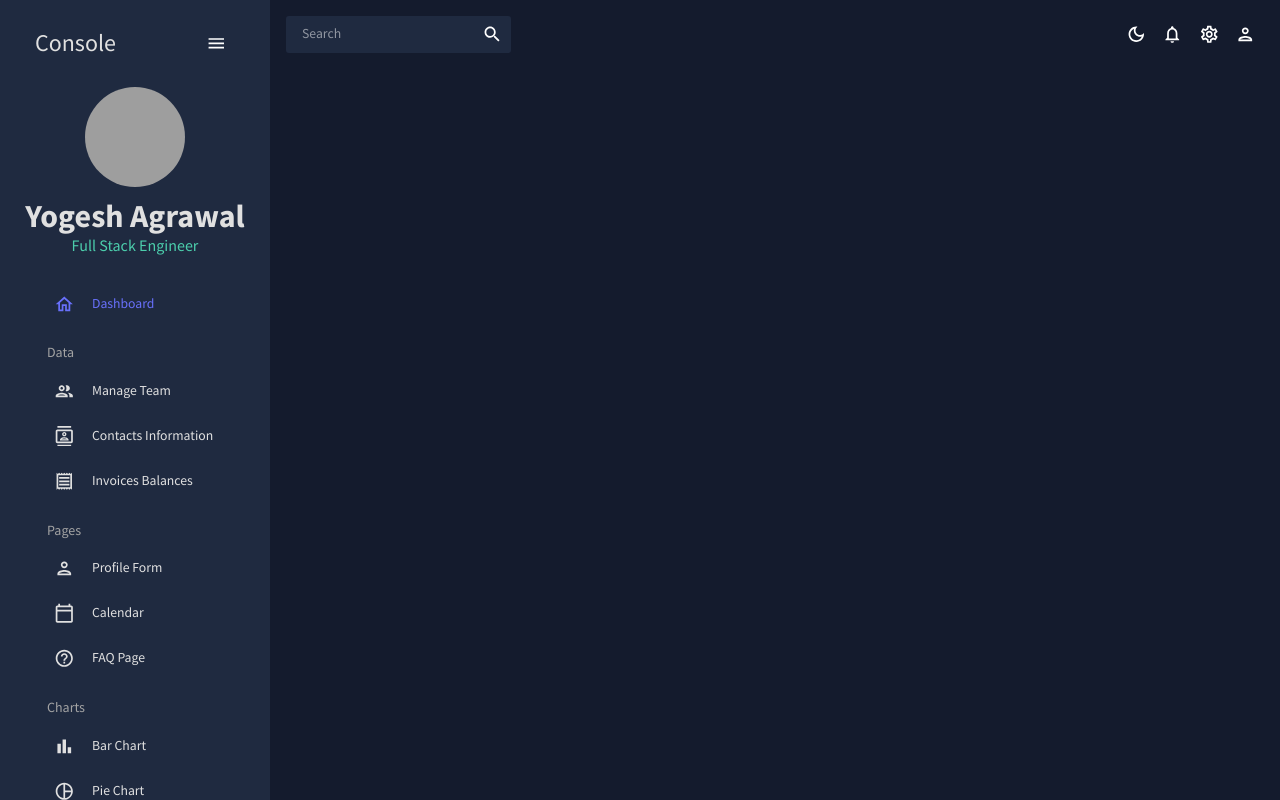
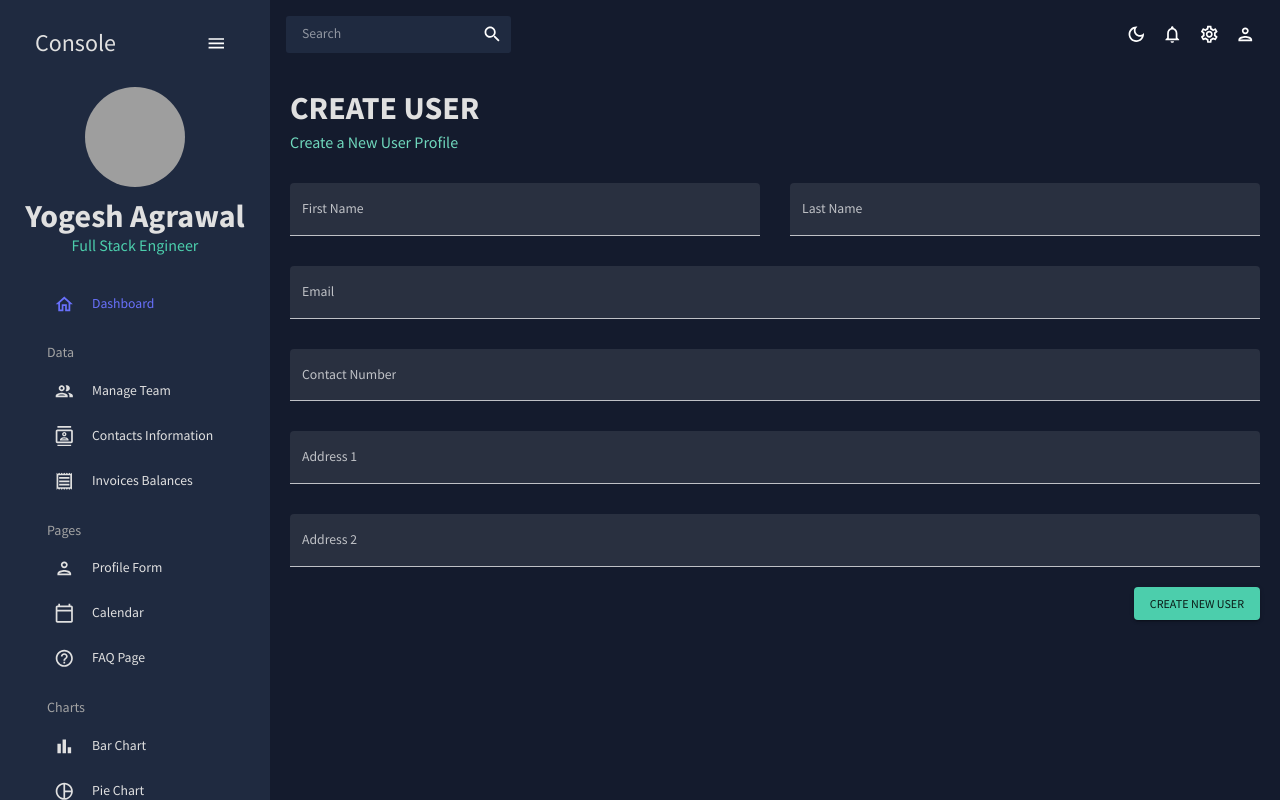
Before and after one commit to yogeshagrawal50/console, a React (Create React App) app: page /form in a window 1280 px wide. Built offline with nearby package versions, Linux system fonts and the light colour scheme; grey boxes are pictures that could not be loaded.

Commit message:
profile form

```diff
--- a/src/App.js
+++ b/src/App.js
@@ -1,15 +1,15 @@
 import "./App.css";
-import { ColorModeContext, useMode } from './theme';
+import { ColorModeContext, useMode } from "./theme";
 import { CssBaseline, ThemeProvider } from "@mui/material";
 import { Routes, Route } from "react-router-dom";
-import Topbar from './pages/global/Topbar'
+import Topbar from "./pages/global/Topbar";
 import Sidebar from "./pages/global/Sidebar";
 import Dashboard from "./pages/dashboard";
 import Team from "./pages/team";
-// import Invoices from "./pages/invoices";
-// import Contacts from "./pages/contacts";
+import Invoices from "./pages/invoices";
+import Contacts from "./pages/contacts";
 // import Bar from "./pages/bar";
-// import Form from "./pages/form";
+import Form from "./pages/form";
 // import Line from "./pages/line";
 // import Pie from "./pages/pie";
 // import FAQ from "./pages/faq";
@@ -30,10 +30,10 @@
             <Routes>
               <Route path="/" element={<Dashboard />} />
               <Route path="/team" element={<Team />} />
-              {/* <Route path="/contacts" element={<Contacts />} />
+              <Route path="/contacts" element={<Contacts />} />
               <Route path="/invoices" element={<Invoices />} />
               <Route path="/form" element={<Form />} />
-              <Route path="/bar" element={<Bar />} />
+              {/*<Route path="/bar" element={<Bar />} />
               <Route path="/pie" element={<Pie />} />
               <Route path="/line" element={<Line />} />
               <Route path="/faq" element={<FAQ />} />
--- /dev/null
+++ b/src/pages/form/index.jsx
@@ -0,0 +1,155 @@
+import { Box, Button, TextField } from "@mui/material";
+import { Formik } from "formik";
+import * as yup from "yup";
+import useMediaQuery from "@mui/material/useMediaQuery";
+import Header from "../../components/Header";
+
+const Form = () => {
+  const isNonMobile = useMediaQuery("(min-width:600px)");
+
+  const handleFormSubmit = (values) => {
+    console.log(values);
+  };
+
+  return (
+    <Box m="20px">
+      <Header title="CREATE USER" subtitle="Create a New User Profile" />
+
+      <Formik
+        onSubmit={handleFormSubmit}
+        initialValues={initialValues}
+        validationSchema={checkoutSchema}
+      >
+        {({
+          values,
+          errors,
+          touched,
+          handleBlur,
+          handleChange,
+          handleSubmit,
+        }) => (
+          <form onSubmit={handleSubmit}>
+            <Box
+              display="grid"
+              gap="30px"
+              gridTemplateColumns="repeat(4, minmax(0, 1fr))"
+              sx={{
+                "& > div": { gridColumn: isNonMobile ? undefined : "span 4" },
+              }}
+            >
+              <TextField
+                fullWidth
+                variant="filled"
+                type="text"
+                label="First Name"
+                onBlur={handleBlur}
+                onChange={handleChange}
+                value={values.firstName}
+                name="firstName"
+                error={!!touched.firstName && !!errors.firstName}
+                helperText={touched.firstName && errors.firstName}
+                sx={{ gridColumn: "span 2" }}
+              />
+              <TextField
+                fullWidth
+                variant="filled"
+                type="text"
+                label="Last Name"
+                onBlur={handleBlur}
+                onChange={handleChange}
+                value={values.lastName}
+                name="lastName"
+                error={!!touched.lastName && !!errors.lastName}
+                helperText={touched.lastName && errors.lastName}
+                sx={{ gridColumn: "span 2" }}
+              />
+              <TextField
+                fullWidth
+                variant="filled"
+                type="text"
+                label="Email"
+                onBlur={handleBlur}
+                onChange={handleChange}
+                value={values.email}
+                name="email"
+                error={!!touched.email && !!errors.email}
+                helperText={touched.email && errors.email}
+                sx={{ gridColumn: "span 4" }}
+              />
+              <TextField
+                fullWidth
+                variant="filled"
+                type="text"
+                label="Contact Number"
+                onBlur={handleBlur}
+                onChange={handleChange}
+                value={values.contact}
+                name="contact"
+                error={!!touched.contact && !!errors.contact}
+                helperText={touched.contact && errors.contact}
+                sx={{ gridColumn: "span 4" }}
+              />
+              <TextField
+                fullWidth
+                variant="filled"
+                type="text"
+                label="Address 1"
+                onBlur={handleBlur}
+                onChange={handleChange}
+                value={values.address1}
+                name="address1"
+                error={!!touched.address1 && !!errors.address1}
+                helperText={touched.address1 && errors.address1}
+                sx={{ gridColumn: "span 4" }}
+              />
+              <TextField
+                fullWidth
+                variant="filled"
+                type="text"
+                label="Address 2"
+                onBlur={handleBlur}
+                onChange={handleChange}
+                value={values.address2}
+                name="address2"
+                error={!!touched.address2 && !!errors.address2}
+                helperText={touched.address2 && errors.address2}
+                sx={{ gridColumn: "span 4" }}
+              />
+            </Box>
+            <Box display="flex" justifyContent="end" mt="20px">
+              <Button type="submit" color="secondary" variant="contained">
+                Create New User
+                {console.log(values.address2, values.address1)}
+              </Button>
+            </Box>
+          </form>
+        )}
+      </Formik>
+    </Box>
+  );
+};
+
+const phoneRegExp =
+  /^((\+[1-9]{1,4}[ -]?)|(\([0-9]{2,3}\)[ -]?)|([0-9]{2,4})[ -]?)*?[0-9]{3,4}[ -]?[0-9]{3,4}$/;
+
+const checkoutSchema = yup.object().shape({
+  firstName: yup.string().required("required"),
+  lastName: yup.string().required("required"),
+  email: yup.string().email("invalid email").required("required"),
+  contact: yup
+    .string()
+    .matches(phoneRegExp, "Phone number is not valid")
+    .required("required"),
+  address1: yup.string().required("required"),
+  address2: yup.string().required("required"),
+});
+const initialValues = {
+  firstName: "",
+  lastName: "",
+  email: "",
+  contact: "",
+  address1: "",
+  address2: "",
+};
+
+export default Form;
--- /dev/null
+++ b/src/pages/invoices/index.jsx
@@ -0,0 +1,83 @@
+import { Box, Typography, useTheme } from "@mui/material";
+import { DataGrid } from "@mui/x-data-grid";
+import { tokens } from "../../theme";
+import { mockDataInvoices } from "../../data/mockData";
+import Header from "../../components/Header";
+
+const Invoices = () => {
+  const theme = useTheme();
+  const colors = tokens(theme.palette.mode);
+  const columns = [
+    { field: "id", headerName: "ID" },
+    {
+      field: "name",
+      headerName: "Name",
+      flex: 1,
+      cellClassName: "name-column--cell",
+    },
+    {
+      field: "phone",
+      headerName: "Phone Number",
+      flex: 1,
+    },
+    {
+      field: "email",
+      headerName: "Email",
+      flex: 1,
+    },
+    {
+      field: "cost",
+      headerName: "Cost",
+      flex: 1,
+      renderCell: (params) => (
+        <Typography color={colors.greenAccent[500]}>
+          ${params.row.cost}
+        </Typography>
+      ),
+    },
+    {
+      field: "date",
+      headerName: "Date",
+      flex: 1,
+    },
+  ];
+
+  return (
+    <Box m="20px">
+      <Header title="INVOICES" subtitle="List of Invoice Balances" />
+      <Box
+        m="40px 0 0 0"
+        height="75vh"
+        sx={{
+          "& .MuiDataGrid-root": {
+            border: "none",
+          },
+          "& .MuiDataGrid-cell": {
+            borderBottom: "none",
+          },
+          "& .name-column--cell": {
+            color: colors.greenAccent[300],
+          },
+          "& .MuiDataGrid-columnHeaders": {
+            backgroundColor: colors.blueAccent[700],
+            borderBottom: "none",
+          },
+          "& .MuiDataGrid-virtualScroller": {
+            backgroundColor: colors.primary[400],
+          },
+          "& .MuiDataGrid-footerContainer": {
+            borderTop: "none",
+            backgroundColor: colors.blueAccent[700],
+          },
+          "& .MuiCheckbox-root": {
+            color: `${colors.greenAccent[200]} !important`,
+          },
+        }}
+      >
+        <DataGrid checkboxSelection rows={mockDataInvoices} columns={columns} />
+      </Box>
+    </Box>
+  );
+};
+
+export default Invoices;
--- a/src/pages/team/index.jsx
+++ b/src/pages/team/index.jsx
@@ -1,5 +1,5 @@
 import { Box, Typography, useTheme } from "@mui/material";
-import { DataGrid } from "@mui/x-data-grid";
+import { DataGrid, GridToolbar } from "@mui/x-data-grid";
 import { tokens } from "../../theme";
 import { mockDataTeam } from "../../data/mockData";
 import AdminPanelSettingsOutlinedIcon from "@mui/icons-material/AdminPanelSettingsOutlined";
@@ -9,7 +9,7 @@
 
 const Team = () => {
   const theme = useTheme();
-    const colors = tokens(theme.palette.mode)
+  const colors = tokens(theme.palette.mode);
 
   const columns = [
     { field: "id", headerName: "ID" },
@@ -98,12 +98,20 @@
           "& .MuiCheckbox-root": {
             color: `${colors.greenAccent[200]} !important`,
           },
+          "& .MuiDataGrid-toolbarContainer .MuiButton-text": {
+            color: `${colors.grey[100]} !important`,
+          },
         }}
       >
-          <DataGrid checkboxSelection rows={mockDataTeam} columns={columns} />
+        <DataGrid
+          checkboxSelection
+          rows={mockDataTeam}
+          columns={columns}
+          components={{ Toolbar: GridToolbar }}
+        />
       </Box>
     </Box>
   );
-}
+};
 
 export default Team;
```
Lines whose indentation alone changed are shown as unchanged.
